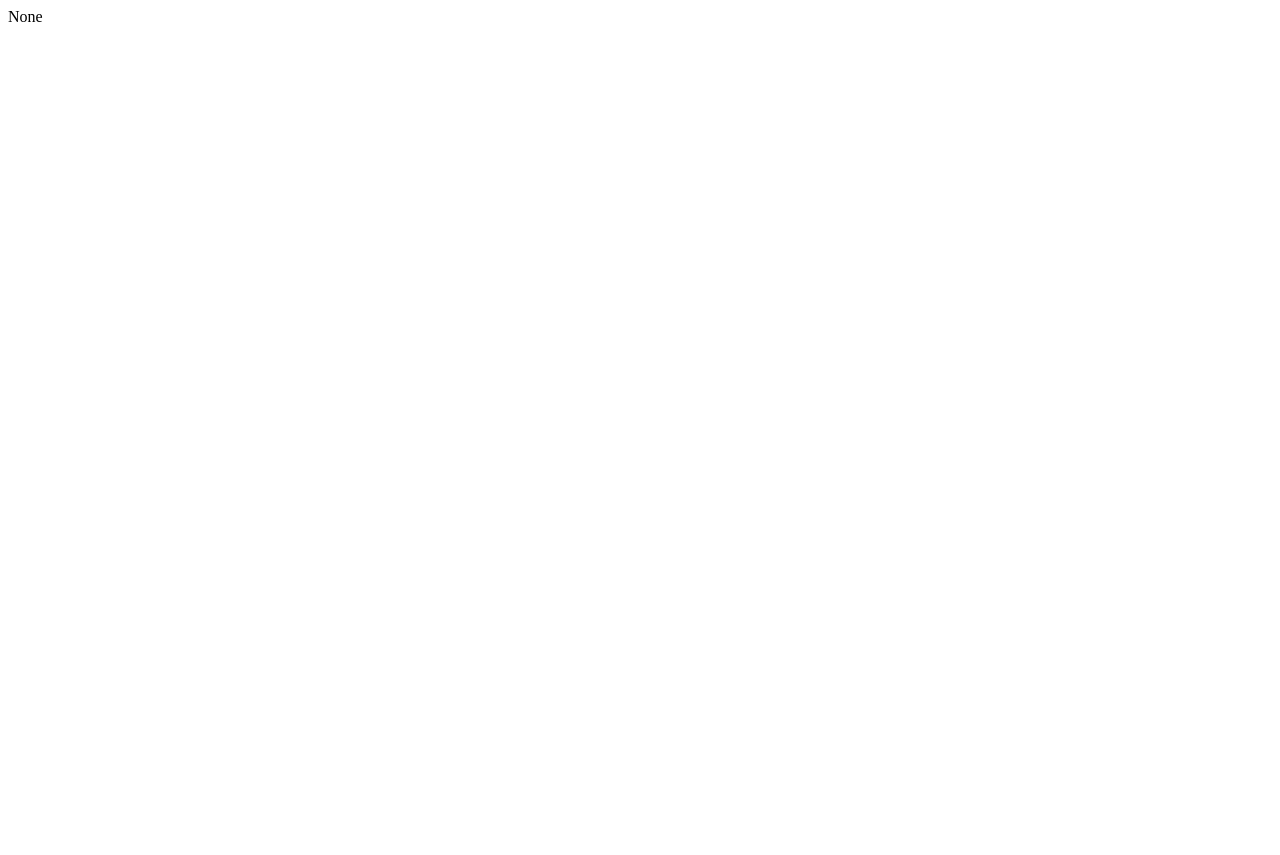
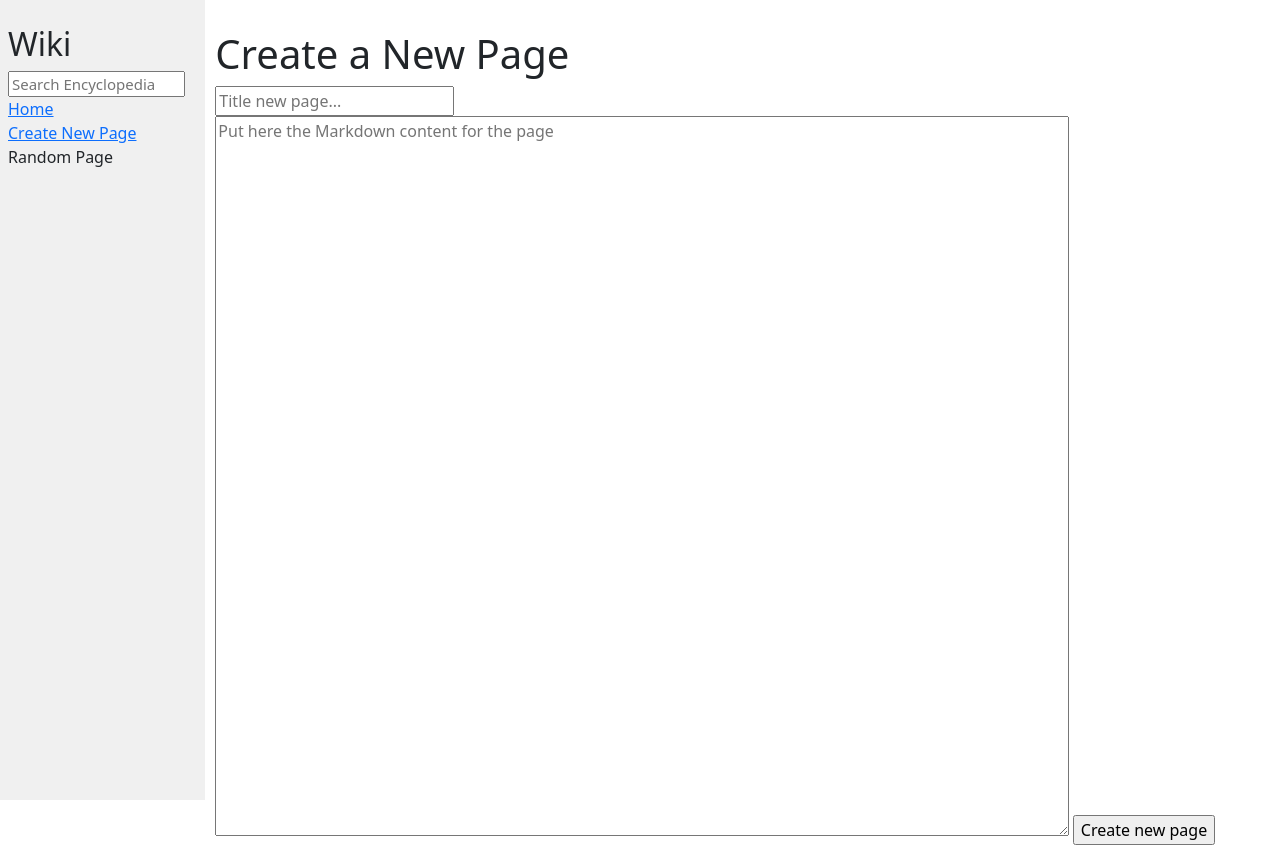
Before and after one commit to minprog-platforms/project-wiki-django-realysi, a Django app: page /save in a window 1280 px wide. Before the commit the page is almost empty. Before the commit the page ends 22 px from the top, so only its background shows below. Run offline with Django 3.2, Linux system fonts and the light colour scheme.

Commit message:
new_page update
new_page maar zonder csrf token

```diff
--- a/encyclopedia/templates/encyclopedia/new_page.html
+++ b/encyclopedia/templates/encyclopedia/new_page.html
@@ -6,7 +6,7 @@ Encyclopedia - New page
 
 {%block body%}
 <h1> Create a New Page</h1>
-<form action="{% url 'save' %}">
+<form method="post" action="{% url 'save' %}">
     <input id="title" placeholder="Title new page...">
     <div></div>
     <textarea id="md-text" placeholder="Put here the Markdown content for the page"></textarea>
--- a/encyclopedia/views.py
+++ b/encyclopedia/views.py
@@ -3,10 +3,19 @@ from markdown2 import Markdown
 from django.http import HttpResponseRedirect
 from django.urls import reverse
 from django.http import HttpResponse
+from django import forms
+from django.shortcuts import redirect
+from django.core.files.storage import default_storage
+from django.contrib import messages
+from . import util
+
+
+class CreateNewPage(forms.Form):
+    title = forms.CharField(max_length=40)
+    content = forms.CharField(max_length= 2000)
 
 
 
-from . import util
 
 
 def index(request):
@@ -38,8 +47,21 @@ def new_page(request):
     return render(request, "encyclopedia/new_page.html")
 
 def save(request):
-    title = request.GET.get('title')
-    return HttpResponse(print(util.list_entries))
+    if request.method == "GET":
+        return render(request, "encyclopedia/new_page.html")
+    if request.method == "POST":
+        form = CreateNewPage(request.POST)
+        if not form.is_valid():
+            return render(request, "encyclopeida/new_page.html")
+        title = form.cleaned_data["title"]
+        content = form.cleaned_data["content"]
+        naam = f"entries/{title}.md"
+        if default_storage.exists(naam):
+            messages.add_message(request, messages.ERROR, 'Entry with this title already exists')
+            return render(request, "encyclopedia/new_page.html")
+        else:
+            util.save_entry(title, content)
+            return redirect("entry", title)
     #return render(request, "encyclopedia/error-message.html", {
      #       "Error-message": ""
     #    })
```
